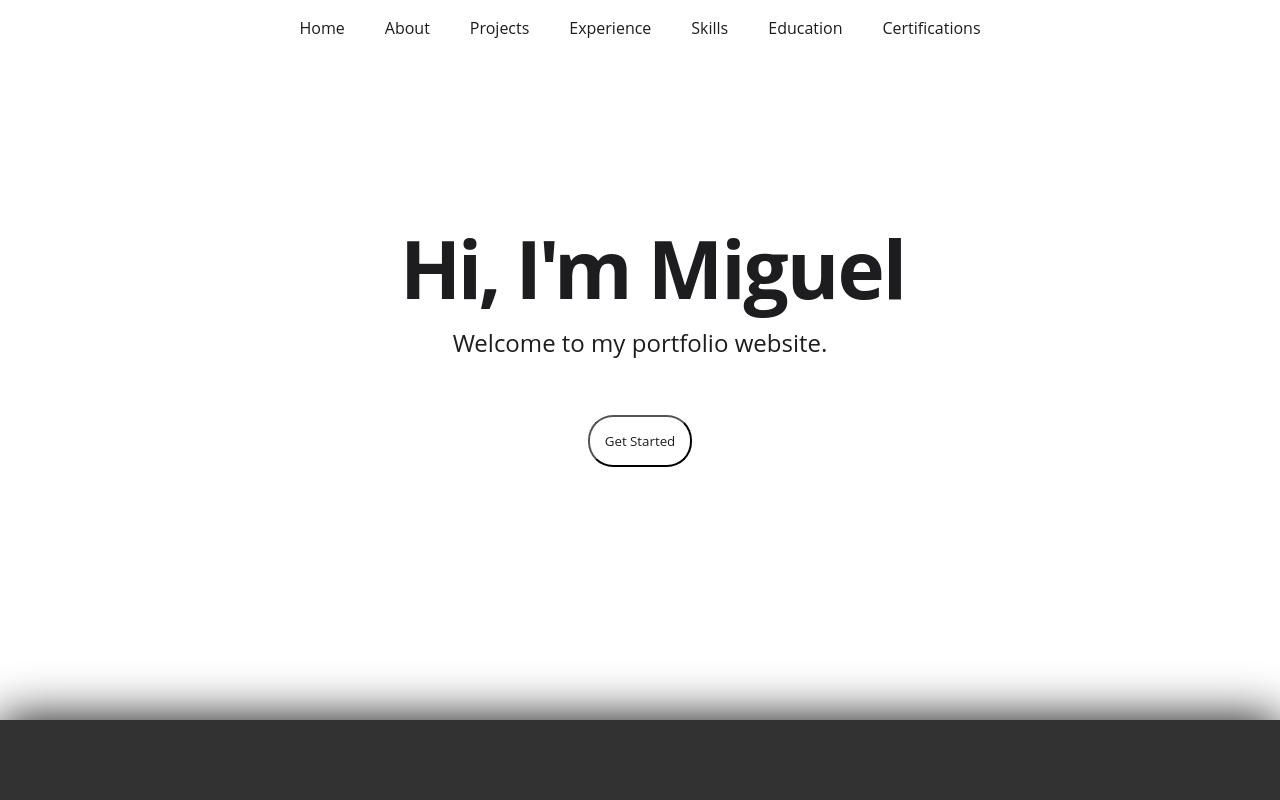
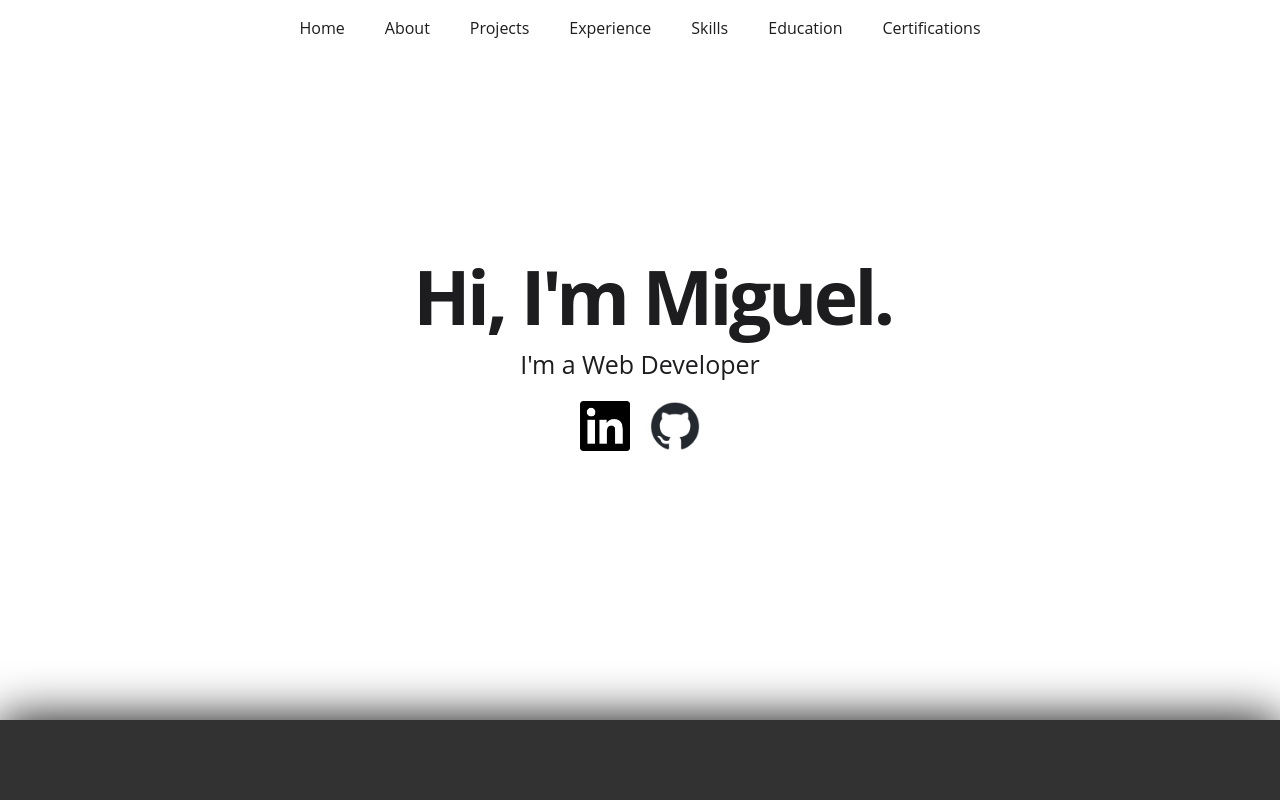
Before and after one commit to vnclrd/miguel-portfolio, a React (Vite) app: page / in a window 1280 px wide. Shown: the top 800 px of the page. Built offline with nearby package versions, Linux system fonts and the light colour scheme.

Commit message:
Update home section

```diff
--- a/src/css/Home.css
+++ b/src/css/Home.css
@@ -8,30 +8,22 @@
 
 .intro-name {
     color: rgb(29, 29, 31);
-    font-size: 10vh;
+    font-size: 75px;
     text-align: center;
     letter-spacing: -3.5px;
-    margin-top: 25vh;
 }
 
-.intro-name-color {
-    /* color: rgb(147,51,234); */
-    color: rgb(29, 29, 31);
-    letter-spacing: -2px;
-}
-
-.intro-description {
-    font-size: 3vh;
+.profession {
+    font-size: 25px;
     text-align: center;
-    padding-top: 0.5vh;
-    margin-bottom: 7vh;
     color: rgb(29, 29, 31);
 }
 
-.get-started {
-    padding: 15px;
-    border-radius: 25px;
-    cursor: pointer;
-    margin-bottom: 30vh;
-    color: rgb(29, 29, 31);
+.logo-container {
+    background-size: cover;
+    background-color: transparent;
+    width: 50px;
+    height: 50px;
+    margin: 10px;
+    margin-top: -5px;
 }
--- a/src/css/Projects.css
+++ b/src/css/Projects.css
@@ -24,7 +24,6 @@
   background-position: center;
   min-width: 100px;
   min-height: 200px;
-  background-color: red;
   margin: 25px;
   border-radius: 15px;
 }
--- a/src/jsx/Home.jsx
+++ b/src/jsx/Home.jsx
@@ -1,15 +1,20 @@
+import linkedinLogo from '/images/logos/linkedin.png'
+import githubLogo from '/images/logos/github.png'
+
 function Home() {
   return (
     <div id="home" className="home">
-        <div class="intro">
-
-          <h1 class="intro-name"><b>Hi, I'm</b><b class="intro-name-color"> Miguel</b></h1>
-          <p class="intro-description">
-            Welcome to my portfolio website.
-          </p>
-          <button class="get-started">Get Started</button>
-        </div>
+      <div>
+        <h1 className="intro-name"><b>Hi, I'm Miguel.</b></h1>
+        <p className="profession">I'm a Web Developer</p>
+        <a href='https://www.linkedin.com/in/vnclrd/'>
+          <img src={linkedinLogo} className='logo-container' />
+        </a>
+        <a href='https://github.com/vnclrd'>
+          <img src={githubLogo} className='logo-container' />
+        </a>
       </div>
+    </div>
   )
 }
 
```
Also changed, not shown: public/images/logos/github.png (added), public/images/logos/linkedin.png (added).
